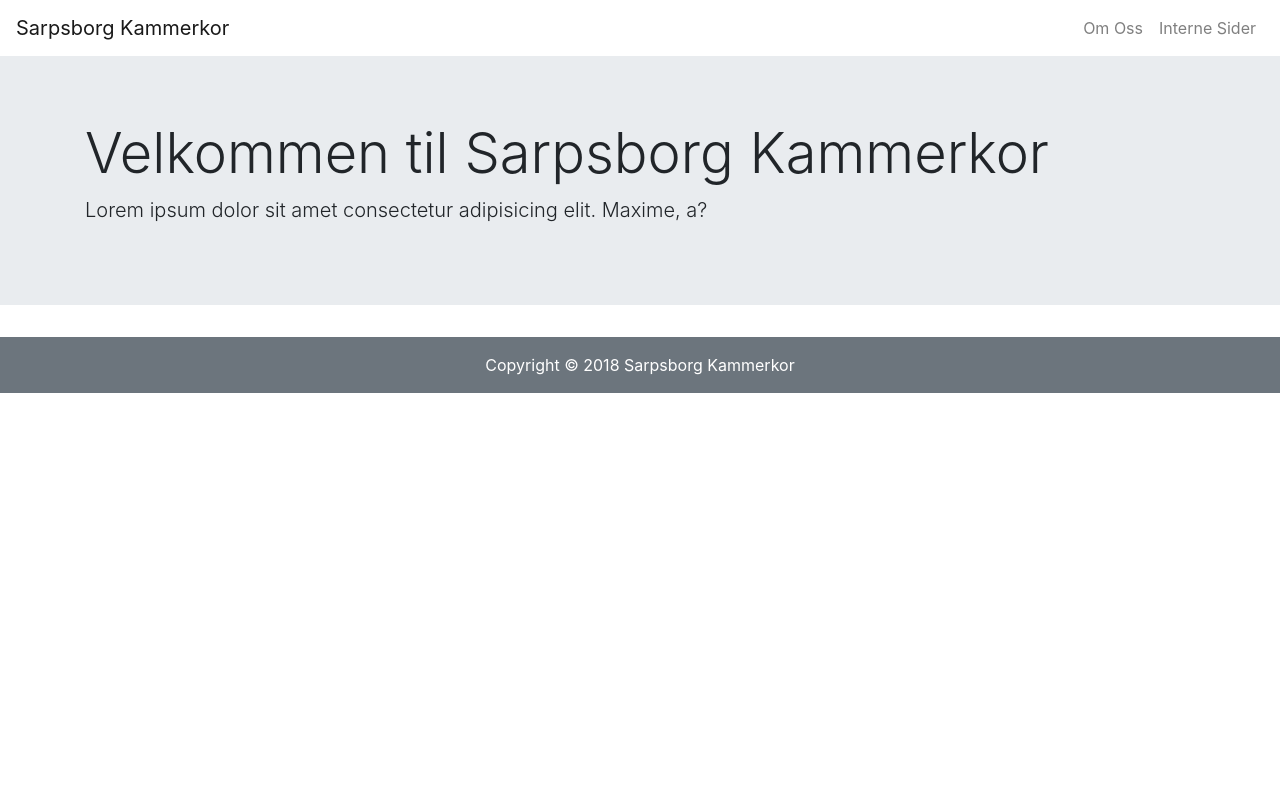
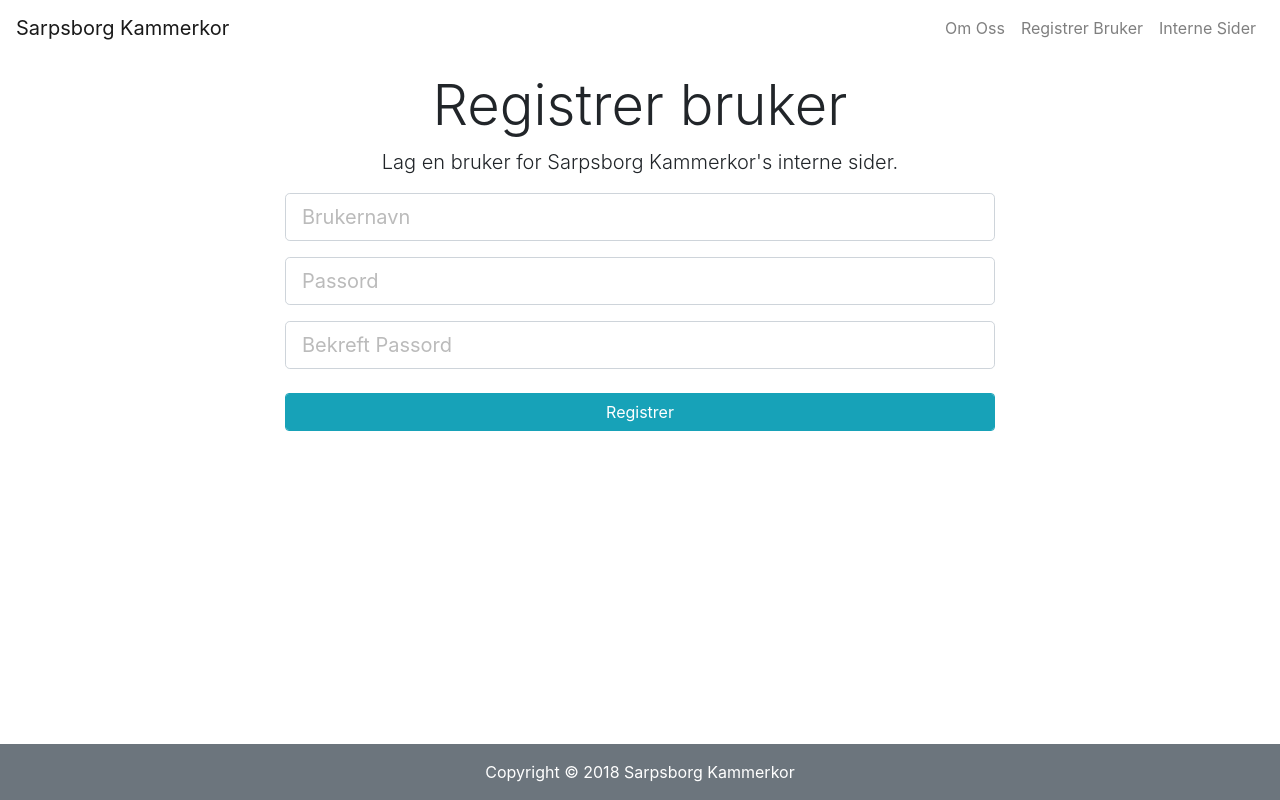
Before and after one commit to TheRedSock/sarpsborg-kammerkor, a React (Create React App) app in the folder client/: page /registring in a window 1280 px wide. Built offline with nearby package versions, Linux system fonts and the light colour scheme.

Commit message:
auth pages with validation

```diff
--- a/client/package.json
+++ b/client/package.json
@@ -3,9 +3,12 @@
   "version": "0.1.0",
   "private": true,
   "dependencies": {
+    "axios": "^0.18.0",
     "bootstrap": "^4.1.0",
+    "classnames": "^2.2.5",
     "react": "^16.3.2",
     "react-dom": "^16.3.2",
+    "react-router-dom": "^4.2.2",
     "react-scripts": "1.1.4",
     "reactstrap": "^5.0.0-beta.3"
   },
--- a/client/src/App.css
+++ b/client/src/App.css
@@ -0,0 +1,15 @@
+.register {
+  margin-bottom: 1em;
+  margin-top: 1em;
+}
+
+.footer {
+  position: absolute;
+  right: 0;
+  bottom: 0;
+  left: 0;
+}
+
+.form-control::placeholder {
+  color: #bbb !important;
+}
--- a/client/src/App.js
+++ b/client/src/App.js
@@ -1,17 +1,26 @@
 import React, { Component } from 'react';
+import { BrowserRouter as Router, Route } from 'react-router-dom';
 import './App.css';
 import Navigation from './components/layout/Navigation';
 import Footer from './components/layout/Footer';
 import Landing from './components/layout/Landing';
+import Login from './components/auth/Login';
+import Register from './components/auth/Register';
 
 class App extends Component {
   render() {
     return (
-      <div>
-        <Navigation />
-        <Landing />
-        <Footer />
-      </div>
+      <Router>
+        <div>
+          <Navigation />
+          <Route exact path="/" component={Landing} />
+          <div className="container">
+            <Route exact path="/logg-inn" component={Login} />
+            <Route exact path="/registring" component={Register} />
+          </div>
+          <Footer />
+        </div>
+      </Router>
     );
   }
 }
--- /dev/null
+++ b/client/src/components/auth/Login.js
@@ -0,0 +1,96 @@
+import React, { Component } from 'react';
+import { Row, Col, Form, FormGroup, Input } from 'reactstrap';
+import classnames from 'classnames';
+import axios from 'axios';
+
+class Login extends Component {
+  constructor() {
+    super();
+    this.state = {
+      username: '',
+      password: '',
+      errors: {}
+    };
+
+    this.onChange = this.onChange.bind(this);
+    this.onSubmit = this.onSubmit.bind(this);
+  }
+
+  onChange(e) {
+    this.setState({
+      [e.target.name]: e.target.value
+    });
+  }
+
+  onSubmit(e) {
+    e.preventDefault();
+
+    const newUser = {
+      username: this.state.username,
+      password: this.state.password
+    };
+
+    axios
+      .post('/api/users/login', newUser)
+      .then(res => console.log(res.data))
+      .catch(err => this.setState({ errors: err.response.data }));
+  }
+
+  render() {
+    const { errors } = this.state;
+
+    return (
+      <div className="login">
+        <div className="container">
+          <Row>
+            <Col md="8" className="m-auto">
+              <h1 className="display-4 text-center">Logg Inn</h1>
+              <p className="lead text-center">
+                Logg inn til Sarpsborg Kammerkor's interne sider.
+              </p>
+              <Form onSubmit={this.onSubmit}>
+                <FormGroup>
+                  <Input
+                    type="text"
+                    className={classnames('form-control form-control-lg', {
+                      'is-invalid': errors.username
+                    })}
+                    placeholder="Brukernavn"
+                    name="username"
+                    value={this.state.username}
+                    onChange={this.onChange}
+                  />
+                  {errors.username && (
+                    <div className="invalid-feedback">{errors.username}</div>
+                  )}
+                </FormGroup>
+                <FormGroup>
+                  <Input
+                    type="password"
+                    className={classnames('form-control form-control-lg', {
+                      'is-invalid': errors.password
+                    })}
+                    placeholder="Passord"
+                    name="password"
+                    value={this.state.password}
+                    onChange={this.onChange}
+                  />
+                  {errors.password && (
+                    <div className="invalid-feedback">{errors.password}</div>
+                  )}
+                </FormGroup>
+                <Input
+                  type="submit"
+                  className="btn btn-info btn-block mt-4"
+                  value="Logg Inn"
+                />
+              </Form>
+            </Col>
+          </Row>
+        </div>
+      </div>
+    );
+  }
+}
+
+export default Login;
--- /dev/null
+++ b/client/src/components/auth/Register.js
@@ -0,0 +1,115 @@
+import React, { Component } from 'react';
+import { Row, Col, Form, FormGroup, Input } from 'reactstrap';
+import axios from 'axios';
+import classnames from 'classnames';
+
+class Register extends Component {
+  constructor() {
+    super();
+    this.state = {
+      username: '',
+      password: '',
+      confirm: '',
+      errors: {}
+    };
+
+    this.onChange = this.onChange.bind(this);
+    this.onSubmit = this.onSubmit.bind(this);
+  }
+
+  onChange(e) {
+    this.setState({
+      [e.target.name]: e.target.value
+    });
+  }
+
+  onSubmit(e) {
+    e.preventDefault();
+
+    const newUser = {
+      username: this.state.username,
+      password: this.state.password,
+      confirm: this.state.confirm
+    };
+
+    axios
+      .post('/api/users/register', newUser)
+      .then(res => console.log(res.data))
+      .catch(err => this.setState({ errors: err.response.data }));
+
+    //this.props.registerUser(newUser, this.props.history);
+  }
+
+  render() {
+    const { errors } = this.state;
+
+    return (
+      <div className="register">
+        <div className="container">
+          <Row>
+            <Col md="8" className="m-auto">
+              <h1 className="display-4 text-center">Registrer bruker</h1>
+              <p className="lead text-center">
+                Lag en bruker for Sarpsborg Kammerkor's interne sider.
+              </p>
+              <Form onSubmit={this.onSubmit}>
+                <FormGroup>
+                  <Input
+                    type="text"
+                    className={classnames('form-control form-control-lg', {
+                      'is-invalid': errors.username
+                    })}
+                    placeholder="Brukernavn"
+                    name="username"
+                    value={this.state.username}
+                    onChange={this.onChange}
+                  />
+                  {errors.username && (
+                    <div className="invalid-feedback">{errors.username}</div>
+                  )}
+                </FormGroup>
+                <FormGroup>
+                  <Input
+                    type="password"
+                    className={classnames('form-control form-control-lg', {
+                      'is-invalid': errors.password
+                    })}
+                    placeholder="Passord"
+                    name="password"
+                    value={this.state.password}
+                    onChange={this.onChange}
+                  />
+                  {errors.password && (
+                    <div className="invalid-feedback">{errors.password}</div>
+                  )}
+                </FormGroup>
+                <FormGroup>
+                  <Input
+                    type="password"
+                    className={classnames('form-control form-control-lg', {
+                      'is-invalid': errors.confirm
+                    })}
+                    placeholder="Bekreft Passord"
+                    name="confirm"
+                    value={this.state.confirm}
+                    onChange={this.onChange}
+                  />
+                  {errors.confirm && (
+                    <div className="invalid-feedback">{errors.confirm}</div>
+                  )}
+                </FormGroup>
+                <Input
+                  type="submit"
+                  className="btn btn-info btn-block mt-4"
+                  value="Registrer"
+                />
+              </Form>
+            </Col>
+          </Row>
+        </div>
+      </div>
+    );
+  }
+}
+
+export default Register;
--- a/client/src/components/layout/Footer.js
+++ b/client/src/components/layout/Footer.js
@@ -3,7 +3,7 @@ import {} from 'reactstrap';
 
 export default () => {
   return (
-    <footer className="page-footer font-small">
+    <footer className="footer page-footer font-small">
       <div className="py-3 text-center bg-secondary text-white">
         Copyright &copy; {new Date().getFullYear()} Sarpsborg Kammerkor
       </div>
--- a/client/src/components/layout/Navigation.js
+++ b/client/src/components/layout/Navigation.js
@@ -1,4 +1,5 @@
 import React, { Component } from 'react';
+import { Link } from 'react-router-dom';
 import {
   Collapse,
   Navbar,
@@ -29,15 +30,26 @@ class Navigation extends Component {
     return (
       <div>
         <Navbar color="faded" light className="navbar-expand-sm">
-          <NavbarBrand href="/">Sarpsborg Kammerkor</NavbarBrand>
+          <NavbarBrand tag={Link} to="/">
+            Sarpsborg Kammerkor
+          </NavbarBrand>
           <NavbarToggler onClick={this.toggleNavbar} />
           <Collapse isOpen={this.state.collapsed} navbar>
             <Nav className="ml-auto" navbar>
               <NavItem>
-                <NavLink href="/om">Om Oss</NavLink>
+                <NavLink tag={Link} to="/om">
+                  Om Oss
+                </NavLink>
               </NavItem>
               <NavItem>
-                <NavLink href="/intern">Interne Sider</NavLink>
+                <NavLink tag={Link} to="/registring">
+                  Registrer Bruker
+                </NavLink>
+              </NavItem>
+              <NavItem>
+                <NavLink tag={Link} to="/logg-inn">
+                  Interne Sider
+                </NavLink>
               </NavItem>
             </Nav>
           </Collapse>
```
Also changed, not shown: 2 other files (tests, documents, lock files or other folders).
